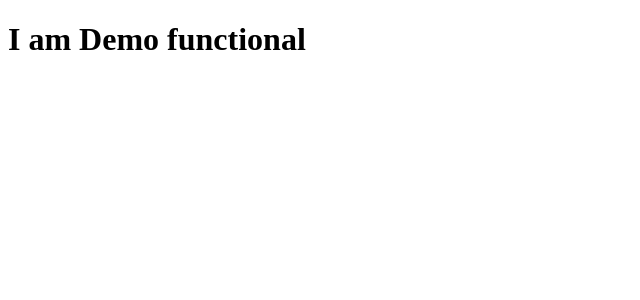
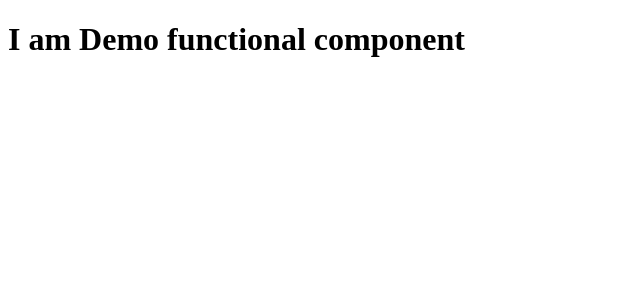
Before and after one commit to uzzal71/react-practice, a React (Vite) app: page / in a window 1280 px wide. Shown: the top 300 px of the page, without its empty margins (0-640 px from the left). Built offline with nearby package versions, Linux system fonts and the light colour scheme; the HTML template or start-up script is replaced by a standard one.

Commit message:
react hot reload

```diff
--- a/src/Demo.jsx
+++ b/src/Demo.jsx
@@ -1,7 +1,7 @@
 const Demo = () => {
     return (
         <div>
-            <h1>I am Demo functional</h1>
+            <h1>I am Demo functional component</h1>
         </div>
     );
 };
```
